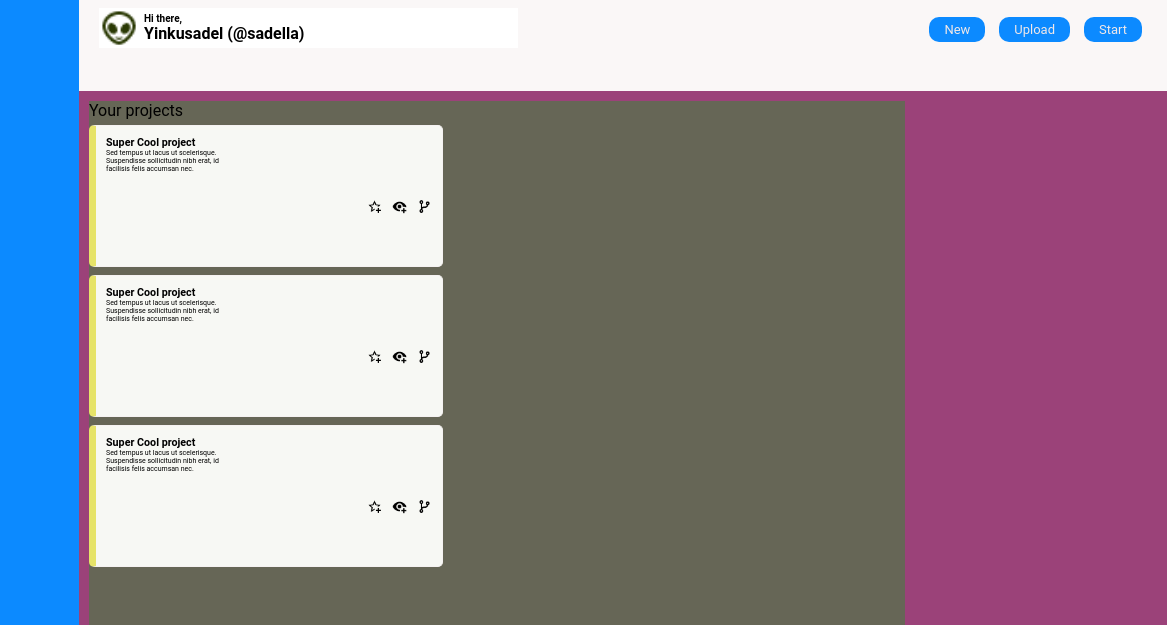
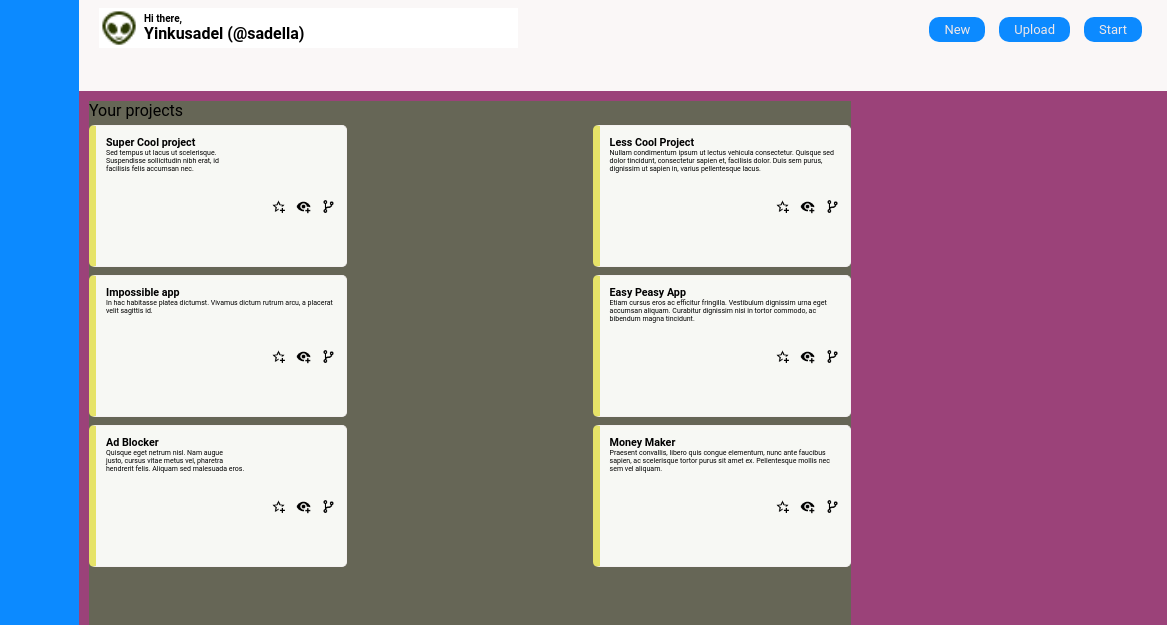
Before and after one commit to Yinkusadel/t.o.p-admin-dashboard, a website: page index.html in a window 1280 px wide. Shown: the part 88-713 px from the top of the page, 113-1280 px from the left. Drawn offline with Linux system fonts and the light colour scheme.

Commit message:
center body your projects styled completely

```diff
--- a/index.html
+++ b/index.html
@@ -116,8 +116,8 @@
 
 
                 <div class="project-card">
-                  <h6>Super Cool project</h6>
-                  <p class="project-text">Sed tempus ut lacus ut scelerisque.</br>Suspendisse sollicitudin nibh erat, id </br>facilisis felis accumsan nec. </p>
+                  <h6>Impossible app</h6>
+                  <p class="project-text">In hac habitasse platea dictumst. Vivamus dictum rutrum arcu, a placerat velit sagittis id. </p>
                   <div class="project-icon">
                     <img src="icons/star.png" alt="star">
                     <img src="icons/eye.png" alt="privacy">
@@ -127,8 +127,8 @@
 
 
                 <div class="project-card">
-                  <h6>Super Cool project</h6>
-                  <p class="project-text">Sed tempus ut lacus ut scelerisque.</br>Suspendisse sollicitudin nibh erat, id </br>facilisis felis accumsan nec. </p>
+                  <h6>Ad Blocker</h6>
+                  <p class="project-text">Quisque eget netrum nisl. Nam augue</br> justo, cursus vitae metus vel, pharetra</br> hendrerit felis. Aliquam sed malesuada eros. </p>
                   <div class="project-icon">
                     <img src="icons/star.png" alt="star">
                     <img src="icons/eye.png" alt="privacy">
@@ -138,6 +138,38 @@
               </div>
 
               <div class="project-content-right">
+                <div class="project-card">
+                  <h6>Less Cool Project</h6>
+                  <p class="project-text"> Nullam condimentum ipsum ut lectus vehicula consectetur. Quisque sed dolor tincidunt, consectetur sapien et, facilisis dolor. Duis sem purus, dignissim ut sapien in, varius pellentesque lacus. </p>
+                  <div class="project-icon">
+                    <img src="icons/star.png" alt="star">
+                    <img src="icons/eye.png" alt="privacy">
+                    <img src="icons/source.png" alt="privacy">
+                  </div>
+                </div>
+
+                <div class="project-card">
+                  <h6>Easy Peasy App</h6>
+                  <p class="project-text">Etiam cursus eros ac efficitur fringilla. Vestibulum dignissim urna eget accumsan aliquam. Curabitur dignissim nisi in tortor commodo, ac bibendum magna tincidunt. </p>
+                  <div class="project-icon">
+                    <img src="icons/star.png" alt="star">
+                    <img src="icons/eye.png" alt="privacy">
+                    <img src="icons/source.png" alt="privacy">
+                  </div>
+                </div>
+
+                <div class="project-card">
+                  <h6>Money Maker</h6>
+                  <p class="project-text">Praesent convallis, libero quis congue elementum, nunc ante faucibus sapien, ac scelerisque tortor purus sit amet ex. Pellentesque mollis nec sem vel aliquam. </p>
+                  <div class="project-icon">
+                    <img src="icons/star.png" alt="star">
+                    <img src="icons/eye.png" alt="privacy">
+                    <img src="icons/source.png" alt="privacy">
+                  </div>
+                </div>
+              </div>
+            </div>
+          </div>
 
 
 
@@ -147,9 +179,6 @@
 
 
 
-              </div>
-            </div>
-          </div>
         </div>
       </section>
 
--- a/styles.css
+++ b/styles.css
@@ -161,16 +161,18 @@
 
   .your-projects {
     background-color: #666656;
-    width: 75%;
+    width: 70%;
     height: 70vh;
   }
 
   .project-content {
+    display: flex;
+    justify-content: space-between;
     margin-top: 5px;
   }
 
   .project-card {
-    width: 40%;
+    width: 230px;
     padding: 10px;
     height: 15vh;
     background-color: #f7f8f4;
@@ -197,3 +199,6 @@
     padding-top: 10px;
     height: 15px;
   }
+
+  .project-content-right {
+  }
```
